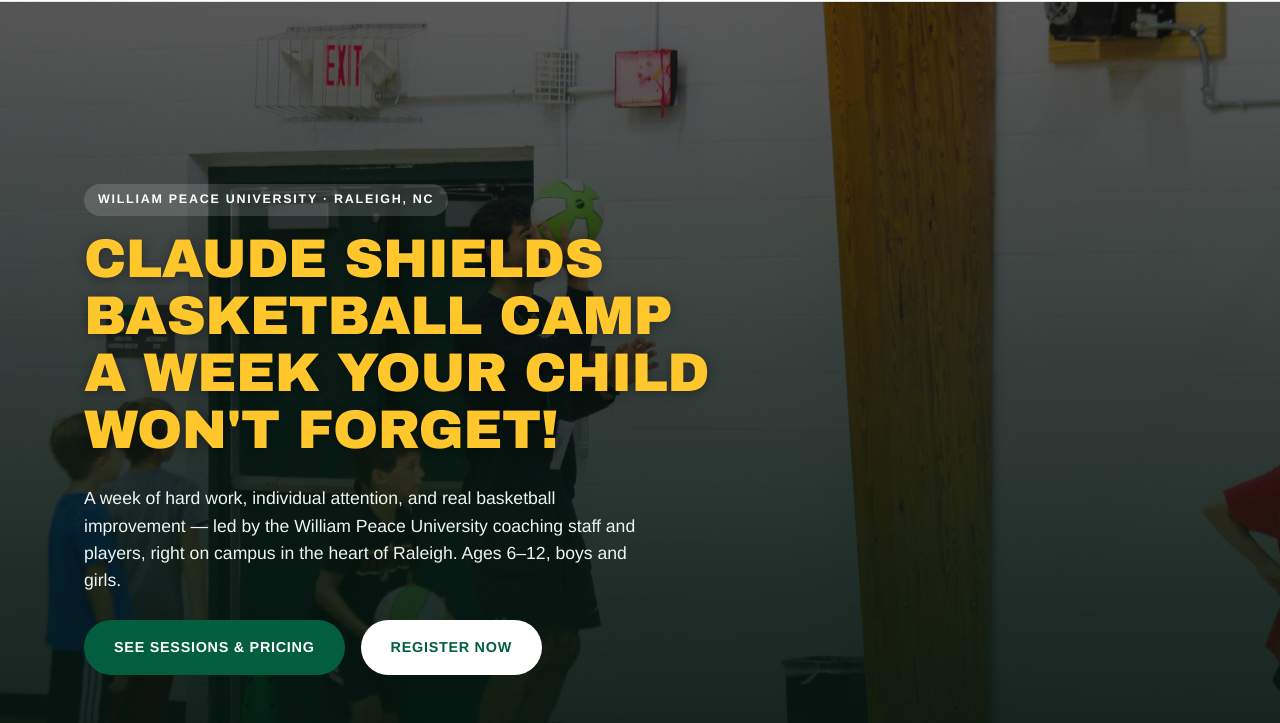
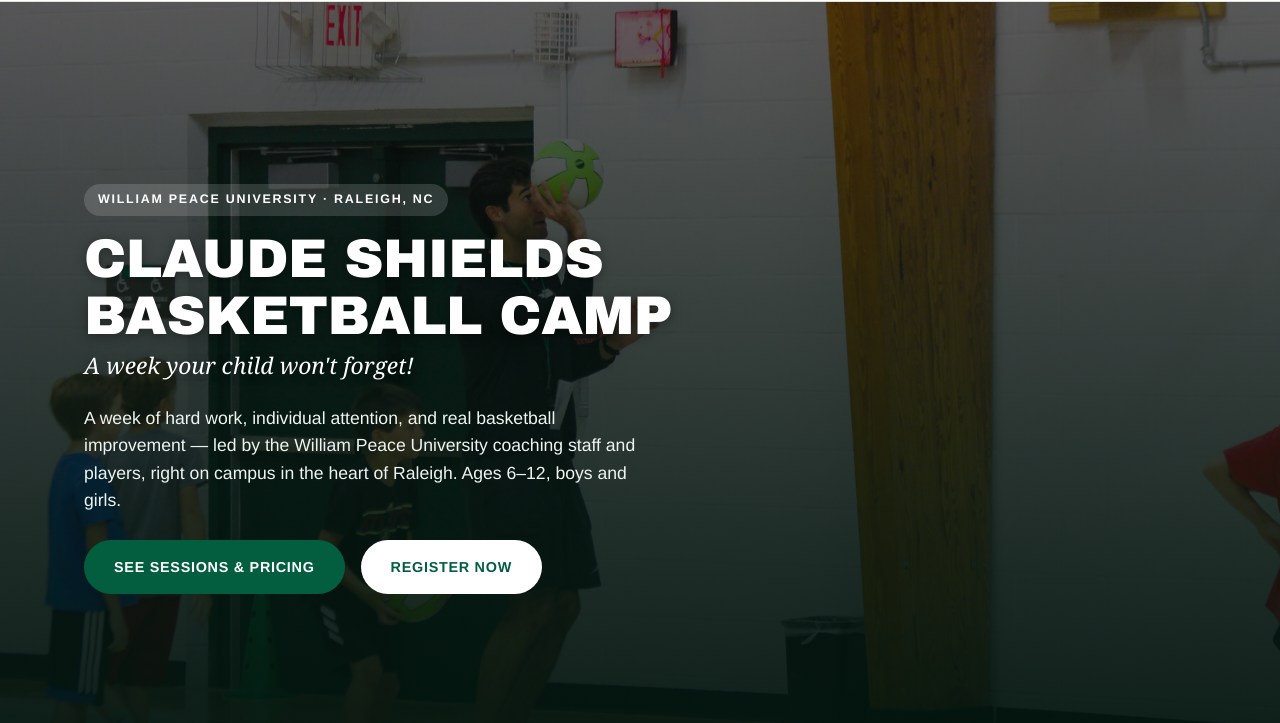
Before and after one commit to shieldcb-camp/claudeshieldscamp, a website: page claude-shields-camp-site/index.html in a window 1280 px wide. Shown: the part 77-800 px from the top of the page. Drawn offline with Linux system fonts and the light colour scheme.

Commit message:
Update style.css

```diff
--- a/claude-shields-camp-site/assets/style.css
+++ b/claude-shields-camp-site/assets/style.css
@@ -212,7 +212,17 @@
   margin: 0 auto;
   padding: 110px 24px 90px;
 }
-.hero-content h1 { color: #ffc72c; max-width: 760px; text-shadow: 0 2px 12px rgba(0,0,0,0.35); }
+.hero-content h1 { color: var(--white); max-width: 760px; text-shadow: 0 2px 12px rgba(0,0,0,0.35); }
+.hero-subhead {
+  display: block;
+  margin-top: 10px;
+  font-family: Georgia, "Times New Roman", serif;
+  font-style: italic;
+  font-weight: 400;
+  text-transform: none;
+  letter-spacing: 0;
+  font-size: 0.42em;
+}
 .hero-content p.lead {
   color: #eef5f1;
   font-size: 1.1rem;
```
